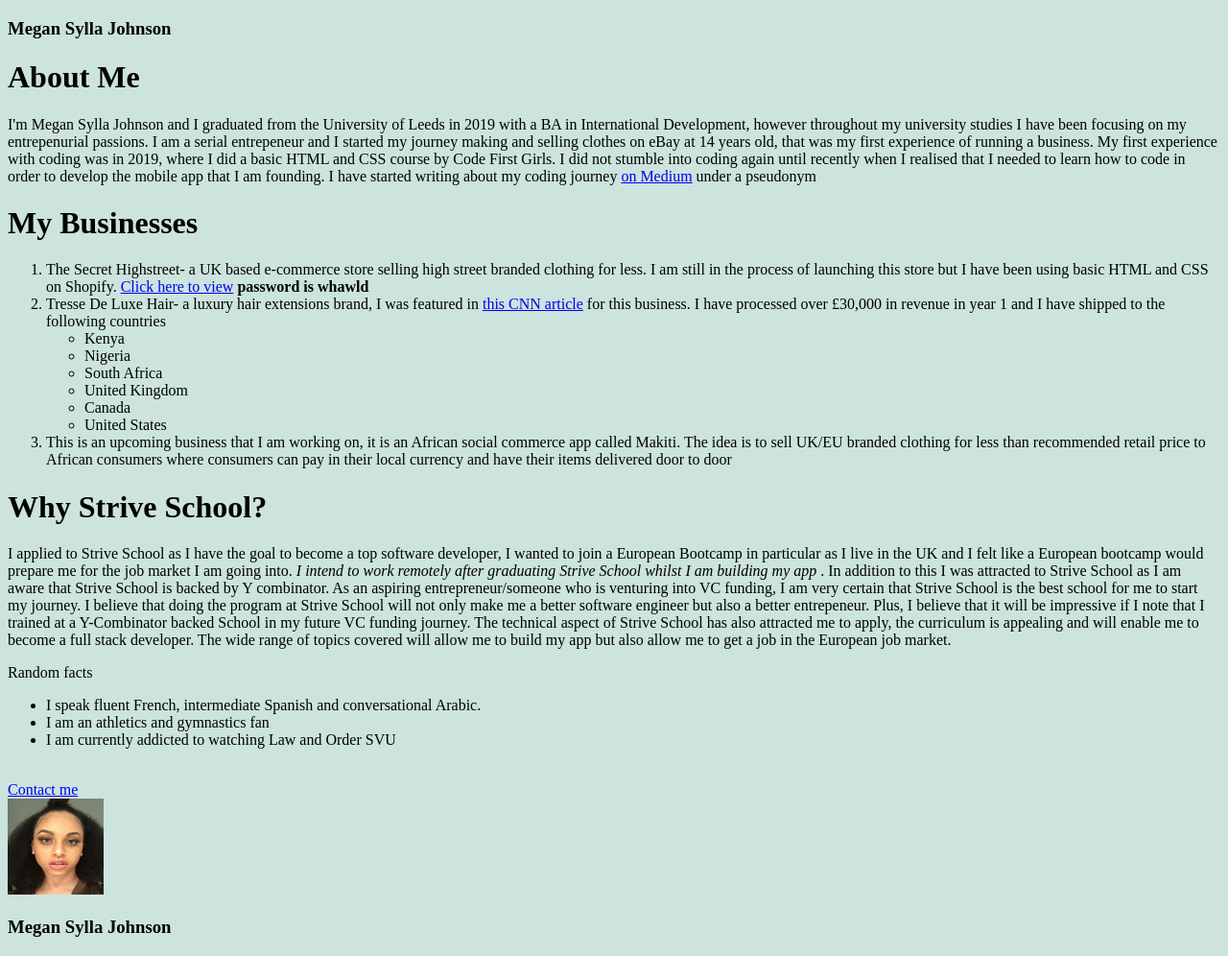
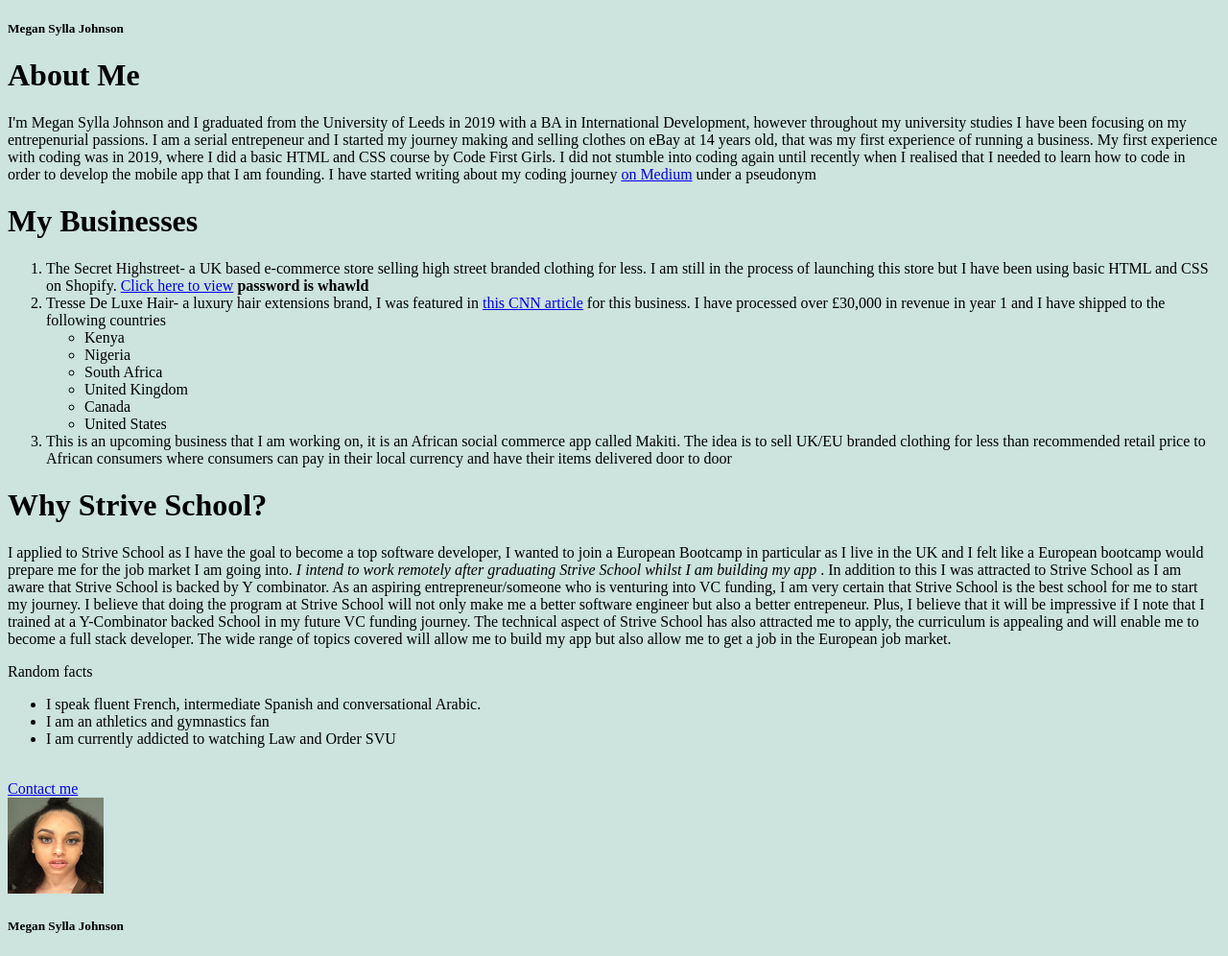
Before and after one commit to jaysylla/strive-app, a plain HTML site: page index.html in a window 1280 px wide. Shown: the whole page at 96% size. Drawn offline with Linux system fonts and the light colour scheme.

Commit message:
Update index.html

```diff
--- a/index.html
+++ b/index.html
@@ -6,7 +6,7 @@
   <link rel="stylesheet" type="text/css" href="style.css">
 <body>
   <header>
-    <h3> Megan Sylla Johnson </h3>
+    <h5> Megan Sylla Johnson </h5>
       </header>
   <div class="about_me">
   <h1>About Me</h1>
@@ -65,5 +65,5 @@ The technical aspect of Strive School has also attracted me to apply, the curric
 </html>
 </body>
 <footer>
-  <h3> Megan Sylla Johnson </h3>
+  <h5> Megan Sylla Johnson </h5>
 </html>
```
